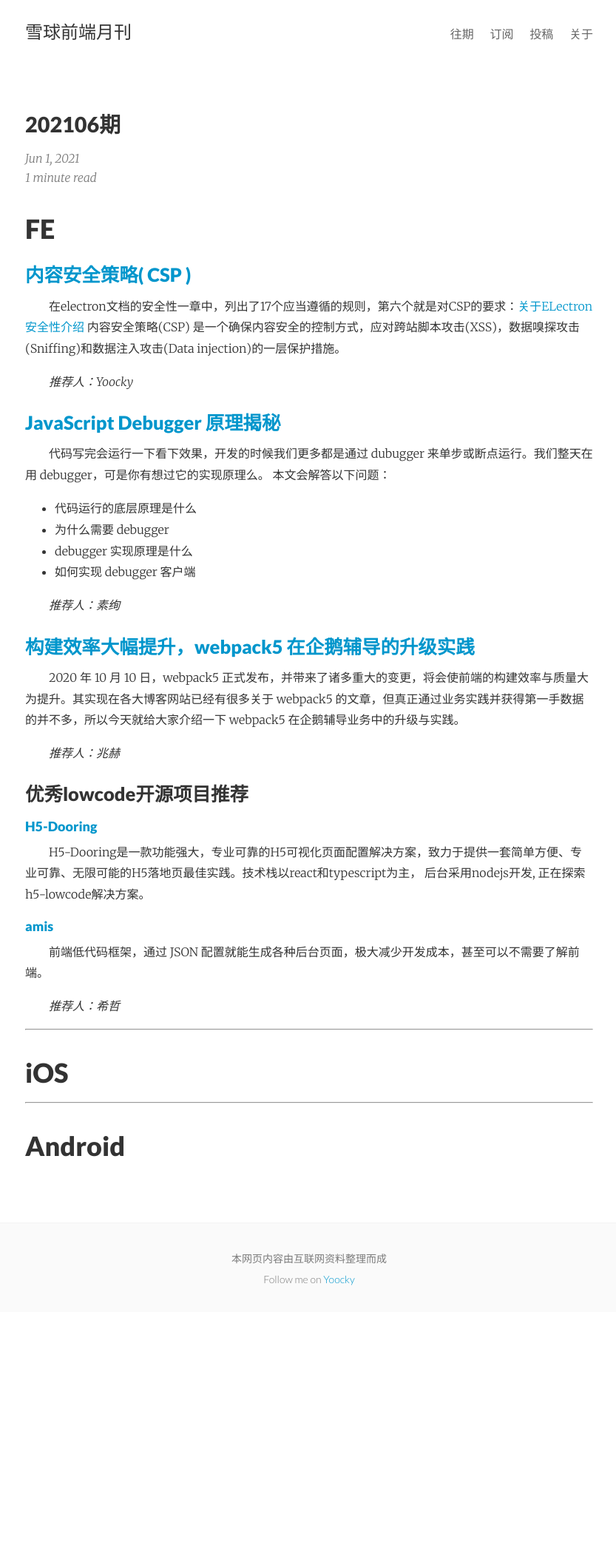
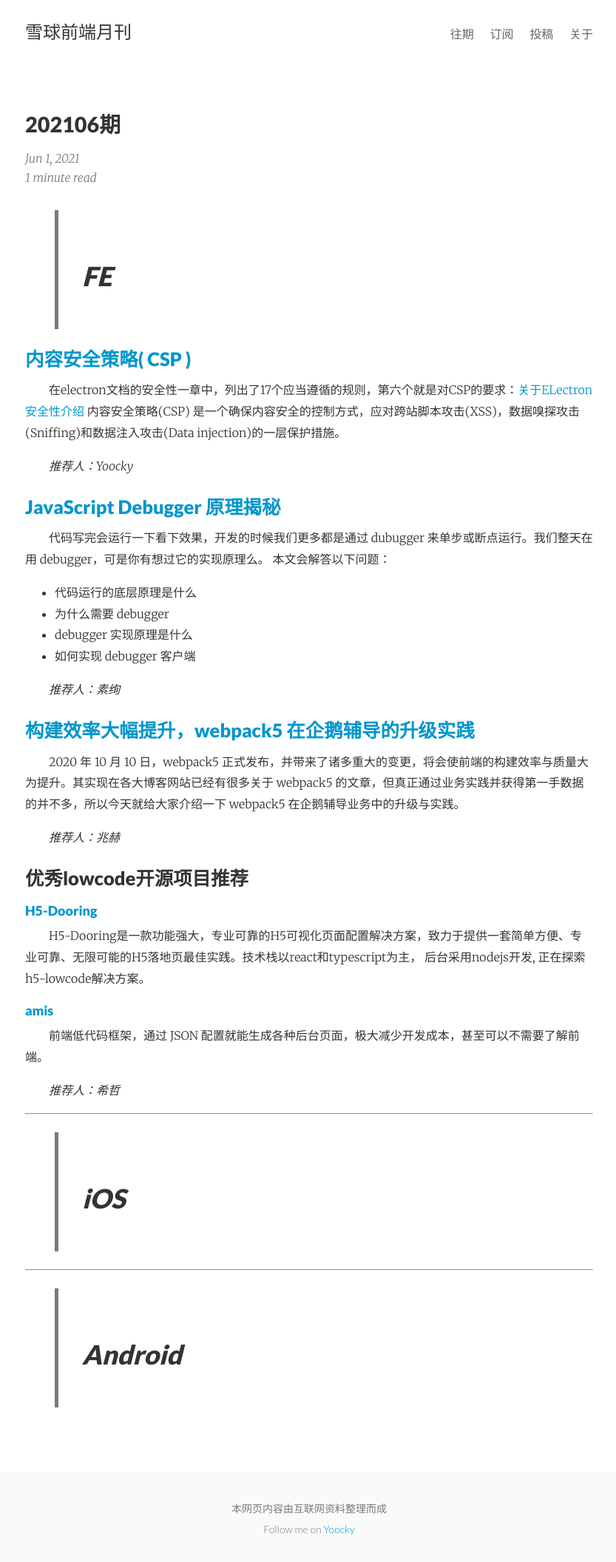
Before and after one commit to yoocky/monthly, a Jekyll site: the page built from _posts/2021-06-01-202106期.md, in a window 1280 px wide. Shown: the whole page at 74% size, without its empty margins (222-1055 px from the left). Built offline with Jekyll 4.4.1, drawn with Linux system fonts in a browser that asks for light colours; before the commit the page ends 1774 px from its top, so only the background shows below that.

```diff
--- a/_posts/2021-06-01-202106期.md
+++ b/_posts/2021-06-01-202106期.md
@@ -7,7 +7,7 @@ categories: F2E
 ---
 
 
-### FE
+> ### FE
 
 #### [内容安全策略( CSP )](https://developer.mozilla.org/zh-CN/docs/Web/HTTP/CSP)
 
@@ -51,8 +51,8 @@ H5-Dooring是一款功能强大，专业可靠的H5可视化页面配置解决
 
 ---
 
-### iOS
+> ### iOS
 
 ---
 
-### Android
+> ### Android
```
